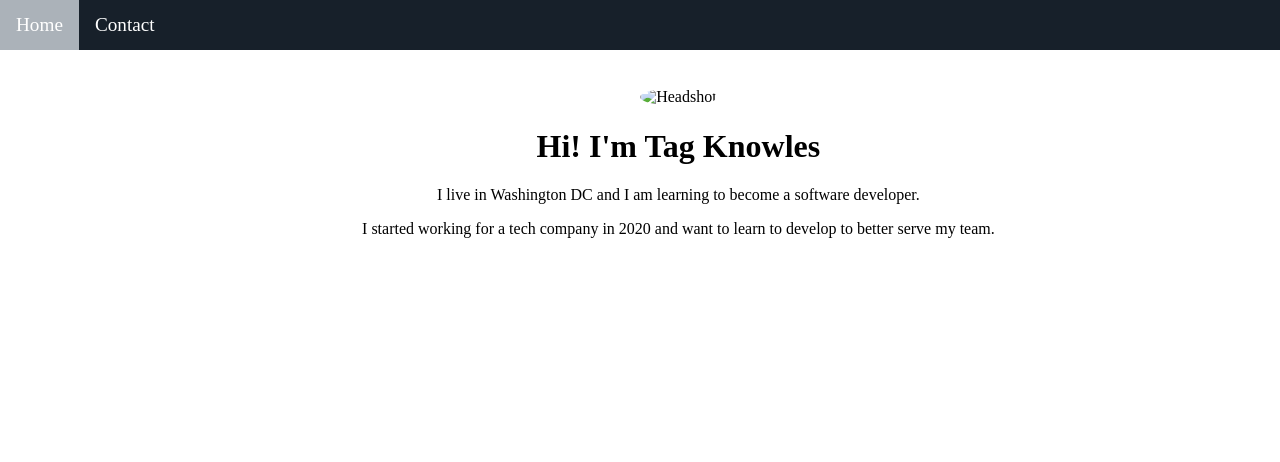
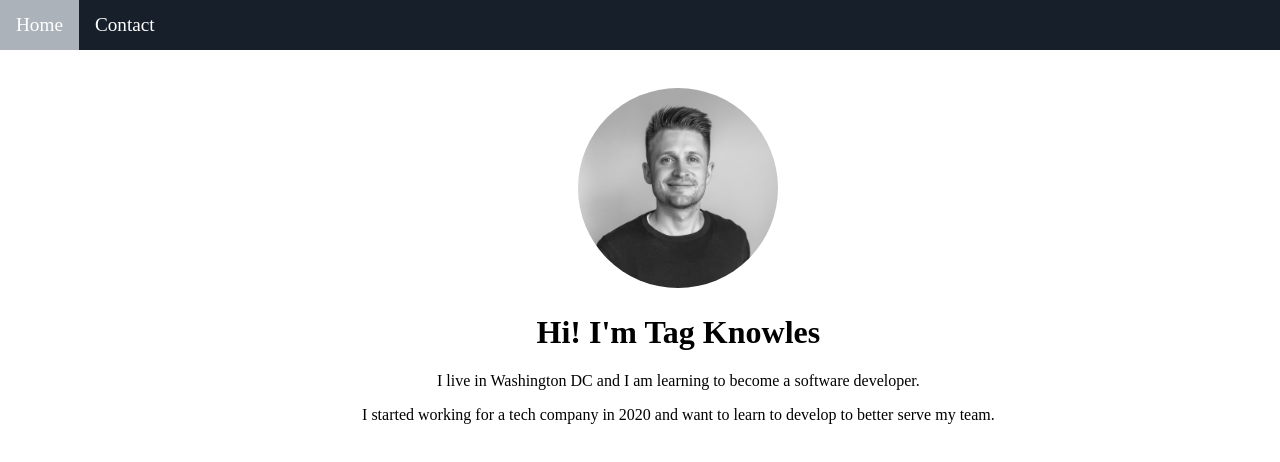
Before and after one commit to tagknow8/refactored-journey, a plain HTML site: page index.html in a window 1280 px wide. Shown: the top 462 px of the page. Drawn offline with Linux system fonts and the light colour scheme; the site is published under a folder, as on GitHub Pages, so addresses that start at the root find nothing.

Commit message:
Fix headshot image path

```diff
--- a/index.html
+++ b/index.html
@@ -16,7 +16,7 @@
             </nav>
         </div>
         <div class="container">
-            <img src="/Headshot.jpeg" alt="Headshot" class="headshot-image">
+            <img src="Headshot.jpeg" alt="Headshot" class="headshot-image">
             <h1>Hi! I'm Tag Knowles</h1>
             <p>I live in Washington DC and I am learning to become a software developer.</p>
             <p>I started working for a tech company in 2020 and want to learn to develop to better serve my team.</p>
```
